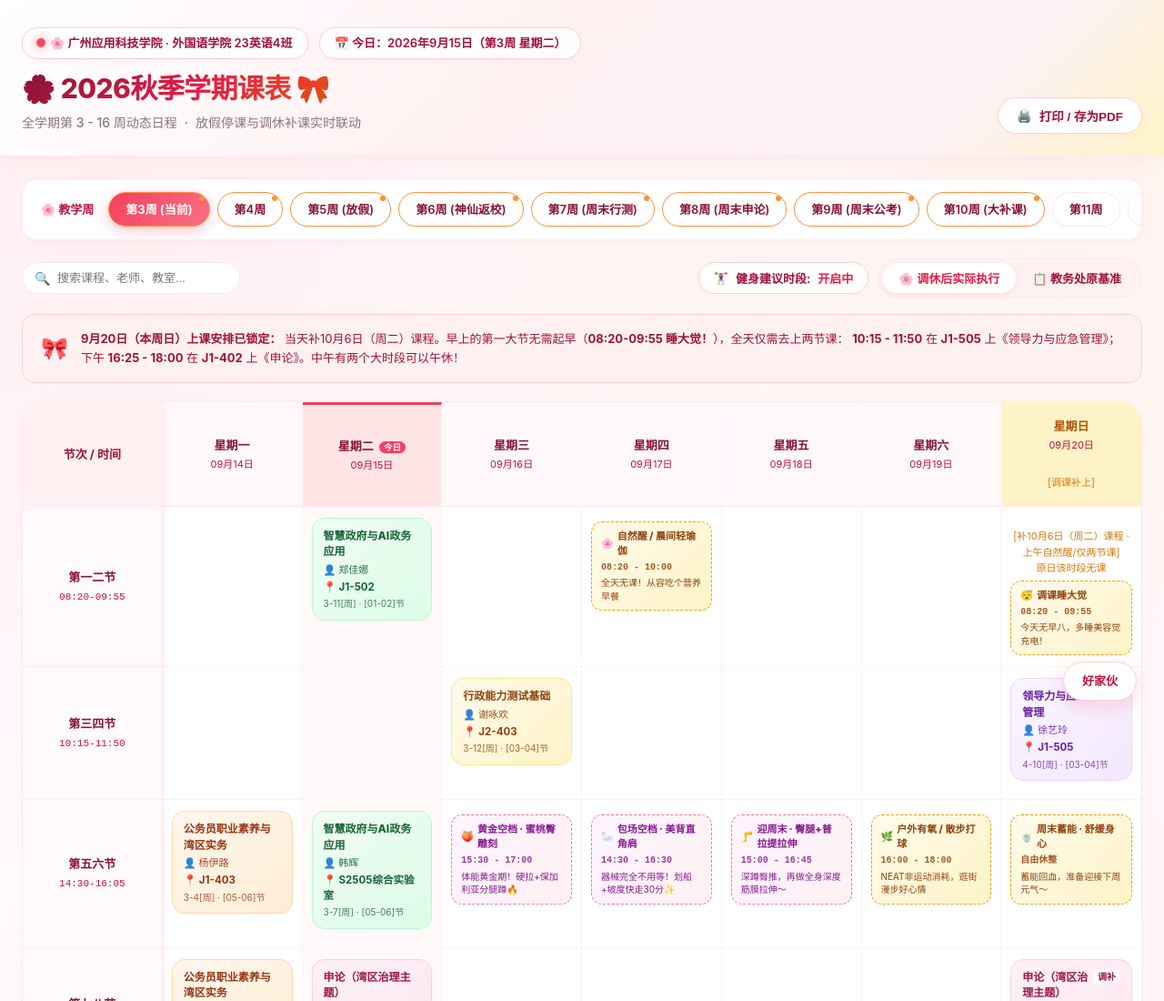
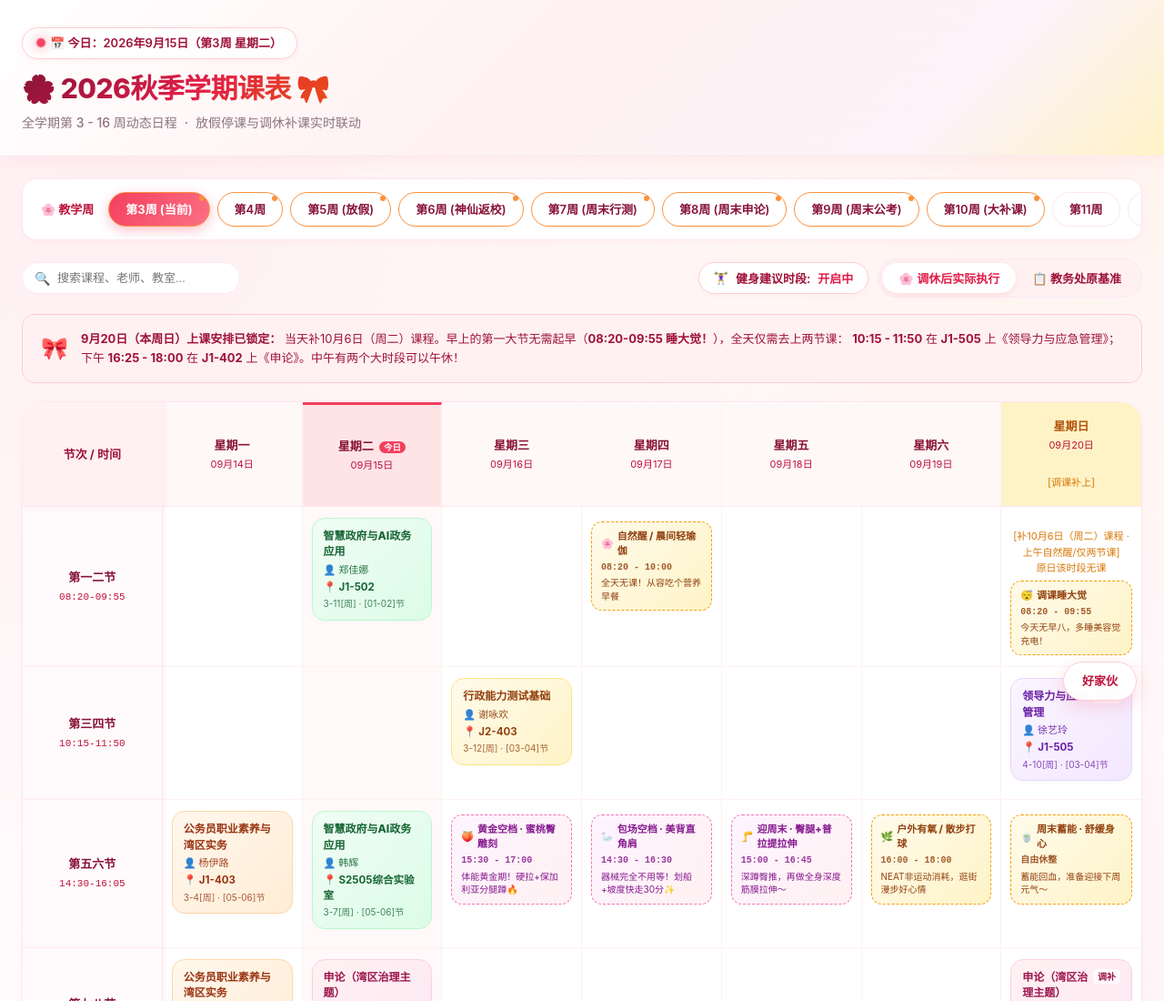
Before and after one commit to hhhxxll/schedule, a plain HTML site: page pure_schedule.html in a window 1280 px wide. Shown: the top 1100 px of the page at 91% size. Drawn offline with Linux system fonts and the light colour scheme.

Commit message:
Remove school badge and print button

```diff
--- a/pure_schedule.html
+++ b/pure_schedule.html
@@ -907,9 +907,6 @@
       <div class="header-top-row">
         <div class="tag-badge">
           <span class="blossom-dot"></span>
-          <span>🌸 广州应用科技学院 · 外国语学院 23英语4班</span>
-        </div>
-        <div class="tag-badge">
           <span>📅 今日：2026年9月15日（第3周 星期二）</span>
         </div>
       </div>
@@ -922,11 +919,6 @@
             <span>·</span>
             <span>放假停课与调休补课实时联动</span>
           </div>
-        </div>
-        <div class="quick-actions">
-          <button class="btn btn-soft" onclick="window.print()">
-            <span>🖨️</span> 打印 / 存为PDF
-          </button>
         </div>
       </div>
     </div>
```
Also changed, not shown: index.html (+0 -6 lines).
